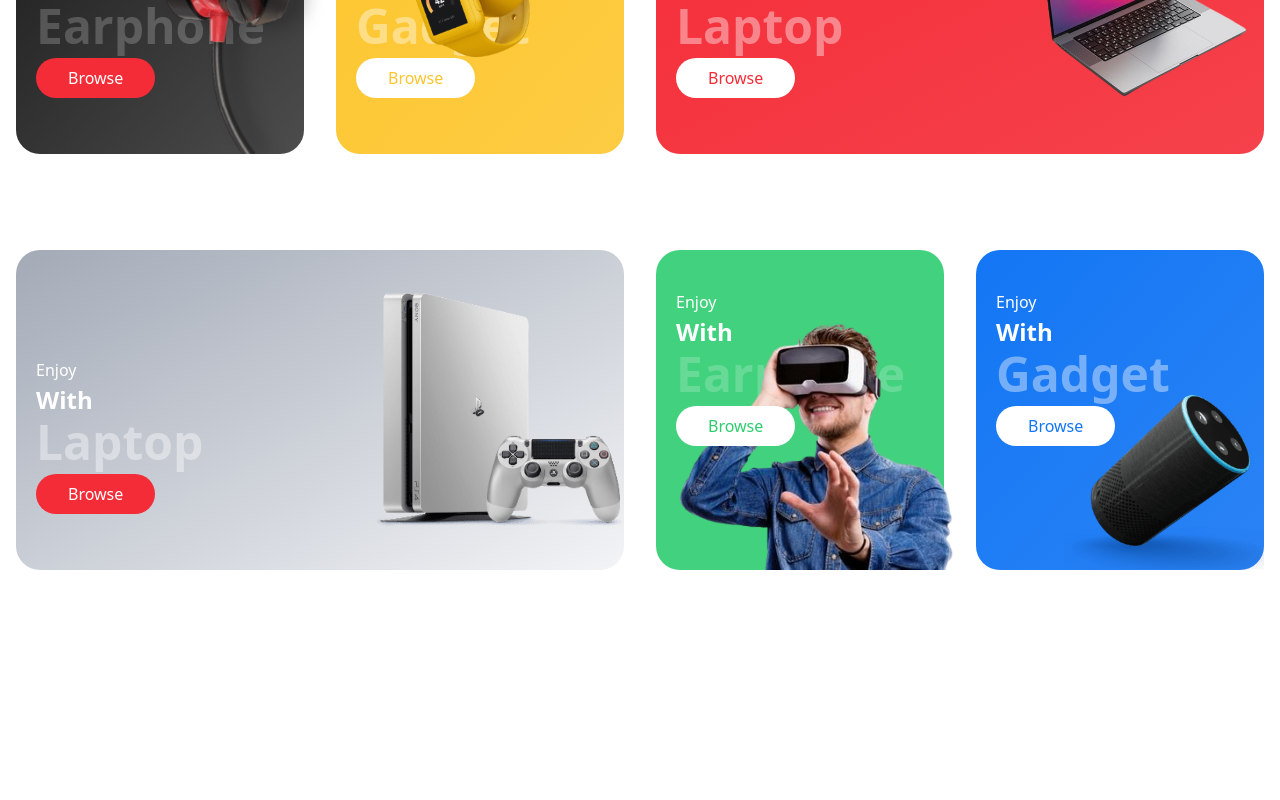
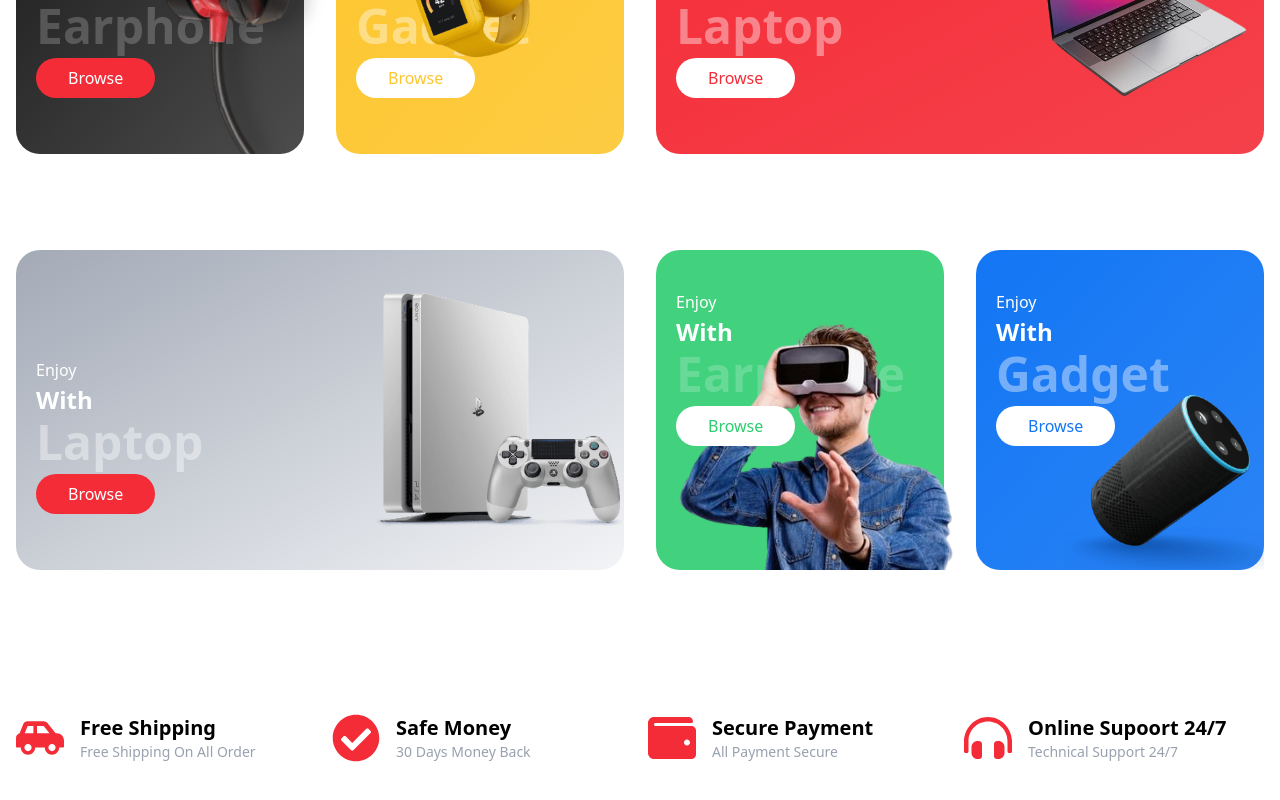
Before and after one commit to MatheusZamo/next-level, a React (Vite) app: page / in a window 1280 px wide. Shown: the part 852-1652 px from the top of the page. Before the commit the page ends 1470 px from the top, so only its background shows below. Built offline with nearby package versions, Linux system fonts and the light colour scheme.

Commit message:
Services component created

```diff
--- a/src/app.jsx
+++ b/src/app.jsx
@@ -3,16 +3,21 @@ import { Navbar } from "./components/Navbar"
 import { Hero } from "./components/Hero"
 import { Category } from "./components/Category"
 import { Category2 } from "./components/Category2"
+import { Services } from "./components/Services"
 
 const App = () => {
   const [theme, setTheme] = useState("light")
   return (
-    <>
+    <div
+      className={`duration-200 overflow-hidden
+      ${theme === "light" ? "bg-white" : "bg-gray-900 text-white"}`}
+    >
       <Navbar theme={theme} setTheme={setTheme} />
       <Hero theme={theme} />
       <Category />
       <Category2 />
-    </>
+      <Services />
+    </div>
   )
 }
 
--- /dev/null
+++ b/src/components/Services.jsx
@@ -0,0 +1,82 @@
+import {
+  FaCarSide,
+  FaHeadphonesAlt,
+  FaWallet,
+  FaCheckCircle,
+} from "react-icons/fa"
+
+const ServiceData = [
+  {
+    id: 1,
+    icon: (
+      <FaCarSide
+        className="text-4xl md:text-5xl
+        text-[#f42c37]"
+      />
+    ),
+    title: "Free Shipping",
+    description: "Free Shipping On All Order",
+  },
+  {
+    id: 2,
+    icon: (
+      <FaCheckCircle
+        className="text-4xl md:text-5xl
+        text-[#f42c37]"
+      />
+    ),
+    title: "Safe Money",
+    description: "30 Days Money Back",
+  },
+  {
+    id: 3,
+    icon: (
+      <FaWallet
+        className="text-4xl md:text-5xl
+        text-[#f42c37]"
+      />
+    ),
+    title: "Secure Payment",
+    description: "All Payment Secure",
+  },
+  {
+    id: 4,
+    icon: (
+      <FaHeadphonesAlt
+        className="text-4xl md:text-5xl
+        text-[#f42c37]"
+      />
+    ),
+    title: "Online Supoort 24/7",
+    description: "Technical Support 24/7",
+  },
+]
+
+const Services = () => {
+  return (
+    <div>
+      <div className="p-[1rem] smp-[3rem] my-14 md:my-20">
+        <ul
+          className="grid grid-cols-2 lg:grid-cols-4 gap-4
+        gap-y-8"
+        >
+          {ServiceData.map((data) => (
+            <li
+              key={data.id}
+              className="flex flex-col items-start sm:flex-row
+            gap-4"
+            >
+              {data.icon}
+              <div>
+                <h2 className="lg:text-xl font-bold">{data.title}</h2>
+                <h3 className="text-gray-400 text-sm">{data.description}</h3>
+              </div>
+            </li>
+          ))}
+        </ul>
+      </div>
+    </div>
+  )
+}
+
+export { Services }
```
